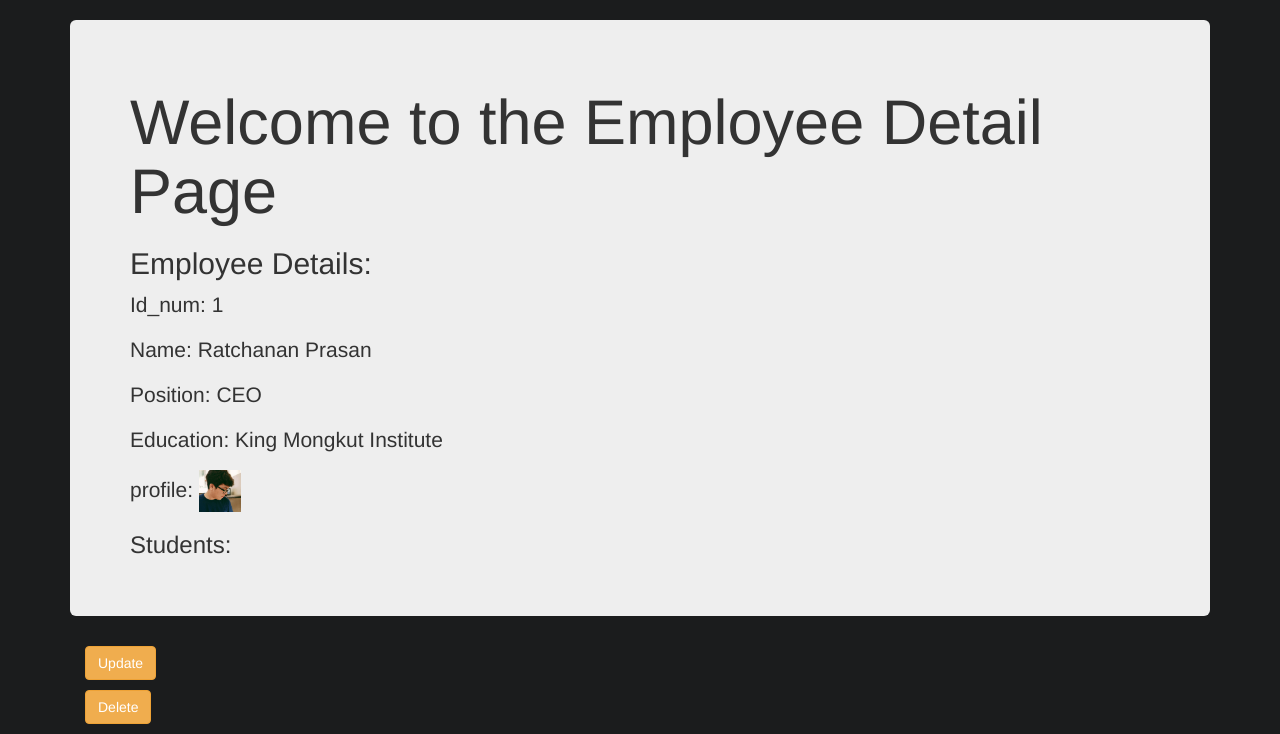
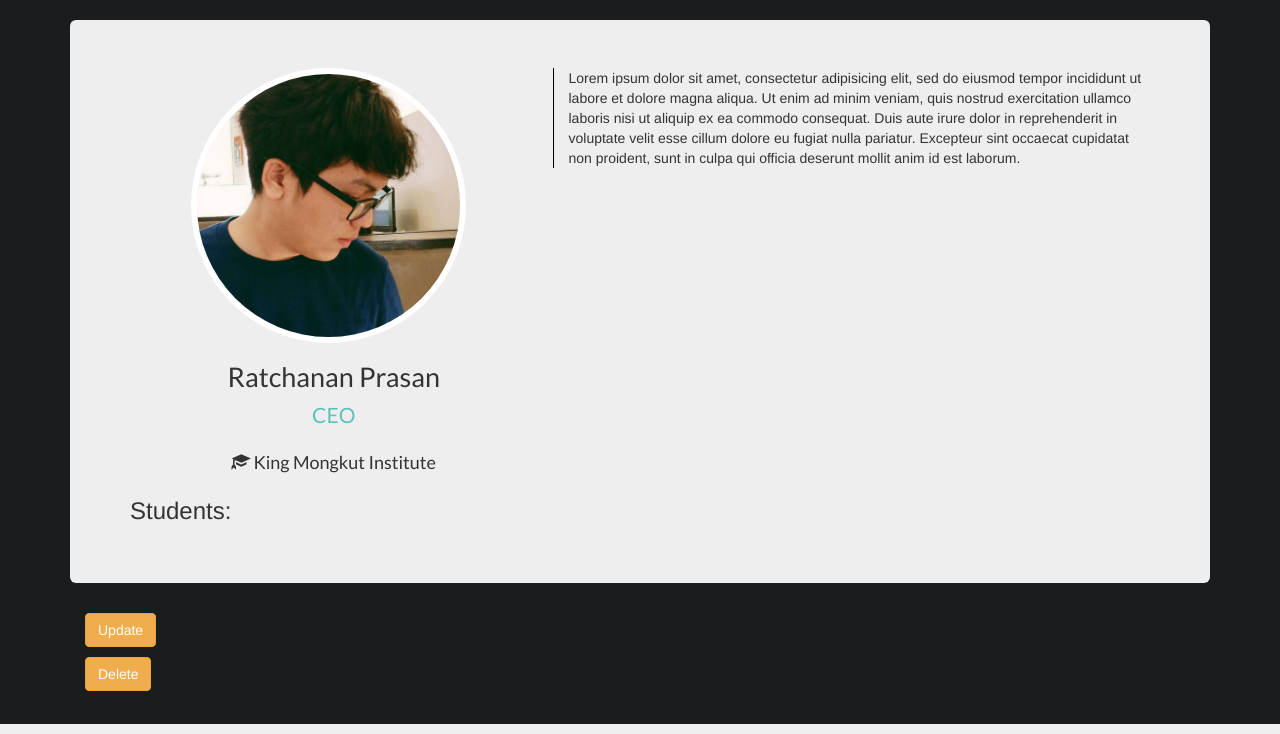
Before and after one commit to phumva12345/PunchTheClock, a Django app: page /basic_app/1/ in a window 1280 px wide. Shown: the part 76-810 px from the top of the page. Run offline with Django 3.2, Linux system fonts and the light colour scheme; data comes from the database, SQL or seed files in the repository; both versions use the stored data as it was after the commit; some libraries are stand-ins or nearby versions.

Commit message:
Add files via upload

```diff
--- a/advcbv2/basic_app/models.py
+++ b/advcbv2/basic_app/models.py
@@ -10,7 +10,11 @@ class Employee(models.Model):
     name = models.CharField(max_length=256)
     position = models.CharField(max_length=256)
     education = models.CharField(max_length=256)
+    email = models.EmailField(max_length=70,blank=True)
+    telephone = models.CharField(max_length=256)
     profile_picture = models.ImageField(upload_to='profile_pics')
+
+
 
 
     def __str__(self):
--- a/advcbv2/basic_app/templates/basic_app/basic_app_base.html
+++ b/advcbv2/basic_app/templates/basic_app/basic_app_base.html
@@ -16,6 +16,7 @@
     <link rel="stylesheet" href="https://maxcdn.bootstrapcdn.com/bootstrap/3.3.7/css/bootstrap.min.css" integrity="sha384-BVYiiSIFeK1dGmJRAkycuHAHRg32OmUcww7on3RYdg4Va+PmSTsz/K68vbdEjh4u" crossorigin="anonymous" />
 
     <link rel="stylesheet" href= "{% static 'css/mystyle.css' %}"/>
+    <link rel="stylesheet" type="text/css" href="//fonts.googleapis.com/css?family=Lato" />
 </head>
   <body>
 
--- a/advcbv2/basic_app/templates/basic_app/employee_detail.html
+++ b/advcbv2/basic_app/templates/basic_app/employee_detail.html
@@ -1,14 +1,22 @@
 {% extends "basic_app/basic_app_base.html" %}
 {% block body_block %}
   <div class="jumbotron">
-    <h1>Welcome to the Employee Detail Page</h1>
-    <h2>Employee Details:</h2>
-    <p>Id_num: {{employee_details.id}}</p>
-    <p>Name: {{employee_details.name}}</p>
-    <p>Position: {{employee_details.position}}</p>
-    <p>Education: {{employee_details.education}}</p>
-    {% load static %}
-    <p>profile: <img src="{% static employee_details.profile_picture %}" alt="Oh, didn't show!" height="42" width="42"></p>
+    <div class="row">
+      <div class="col-md-5 textaligncen">
+        {% load static %}
+        <p> <img class= "img-circles" src="{% static employee_details.profile_picture %}" alt="Oh, didn't show!" height="275" width="275"></p>
+        <p class="namedetail">{{employee_details.name}}</p>
+        <p class="positiondetail">{{employee_details.position}}</p>
+
+        <p class="educationdetail"><span class="glyphicon glyphicon-education"></span>{{employee_details.education}}</p>
+      </div>
+      <div class="col-md-7 borderbtw">
+        Lorem ipsum dolor sit amet, consectetur adipisicing elit, sed do eiusmod tempor incididunt ut labore et dolore magna aliqua. Ut enim ad minim veniam, quis nostrud exercitation ullamco laboris nisi ut aliquip ex ea commodo consequat. Duis aute irure dolor in reprehenderit in voluptate velit esse cillum dolore eu fugiat nulla pariatur. Excepteur sint occaecat cupidatat non proident, sunt in culpa qui officia deserunt mollit anim id est laborum.
+      </div>
+
+
+    </div>
+
     <h3>Students:</h3>
 
       {% for student in employee_details.attendance.all %}
--- a/advcbv2/basic_app/views.py
+++ b/advcbv2/basic_app/views.py
@@ -43,9 +43,8 @@ class EmployeeListView(ListView):
     paginate_by = 10
 
 class EmployeeSearchListView(ListView):
-    """
-    Display a Blog List page filtered by the search query.
-    """
+
+
     context_object_name = 'searchde'
 
     template_name = 'basic_app/search_employee.html'
@@ -60,7 +59,7 @@ class EmployeeSearchListView(ListView):
         except:
             q = ''
         if (q != ''):
-            object_list = self.model.objects.filter(name__iexact = q)
+            object_list = self.model.objects.filter(name__icontains = q)
         else:
             object_list = self.model.objects.all()
         return object_list
@@ -72,14 +71,15 @@ class EmployeeDetailView(DetailView):
 
 
 class EmployeeCreateView(CreateView):
-    fields = ("name","position","education","profile_picture")
+    fields = ("name","position","education","email","telephone","profile_picture")
     model = models.Employee
-
+    template_name = 'basic_app/employee_form.html'
 
 
 class EmployeeUpdateView(UpdateView):
     fields = ("name","position")
     model = models.Employee
+    template_name = 'basic_app/employee_form.html'
 
 class EmployeeDeleteView(DeleteView):
     model = models.Employee
--- a/advcbv2/static/css/mystyle.css
+++ b/advcbv2/static/css/mystyle.css
@@ -6,6 +6,7 @@ th {
 }
 .name{
   font-size: 28px;
+  padding-left: 10px;
 }
 .position{
   font-size: 28px;
@@ -92,3 +93,44 @@ body {
   font-size: 1.3em;
   margin-top: 3px;
 }
+
+.img-circle {
+    border-radius: 50%;
+
+}
+
+.textaligncen{
+  text-align: center !important;
+}
+
+.img-circles {
+    border-radius: 50%;
+    margin-right: 10px;
+    border: 6px solid #fff;
+    margin-bottom: 12px;
+}
+
+.namedetail{
+  font-family: Lato,'AvenirLT-Black', 'Helvetica Neue', Helvetica, Arial, sans-serif !important;
+  font-size: 27px !important;
+}
+
+.positiondetail{
+  font-family: Lato,'AvenirLT-Black', 'Helvetica Neue', Helvetica, Arial, sans-serif !important;
+  color: #5DC2BE;
+}
+
+.borderbtw{
+  border-left: 1px solid black;
+}
+.glyphicon-education{
+  padding-right:4px;
+}
+.educationdetail{
+  font-family: Lato,'AvenirLT-Black', 'Helvetica Neue', Helvetica, Arial, sans-serif !important;
+  font-size: 18px !important;
+  margin-top: 20px;
+}
+.jumbotron p{
+  margin-bottom: 3px;
+}
```
Also changed, not shown: advcbv2/basic_app/templates/basic_app/employee_form.html (+0 -7 lines), advcbv2/basic_app/templates/basic_app/employee_list.html (+7 -3 lines), advcbv2/basic_app/migrations/0009_auto_20170424_1358.py (added), advcbv2/db.sqlite3, advcbv2/media/profile_pics/17635313_10202987313759093_9098675620787179776_o.jpg (added), advcbv2/media/profile_pics/17635313_10202987313759093_9098675620787179776_o_MTtuvzT.jpg (added).
